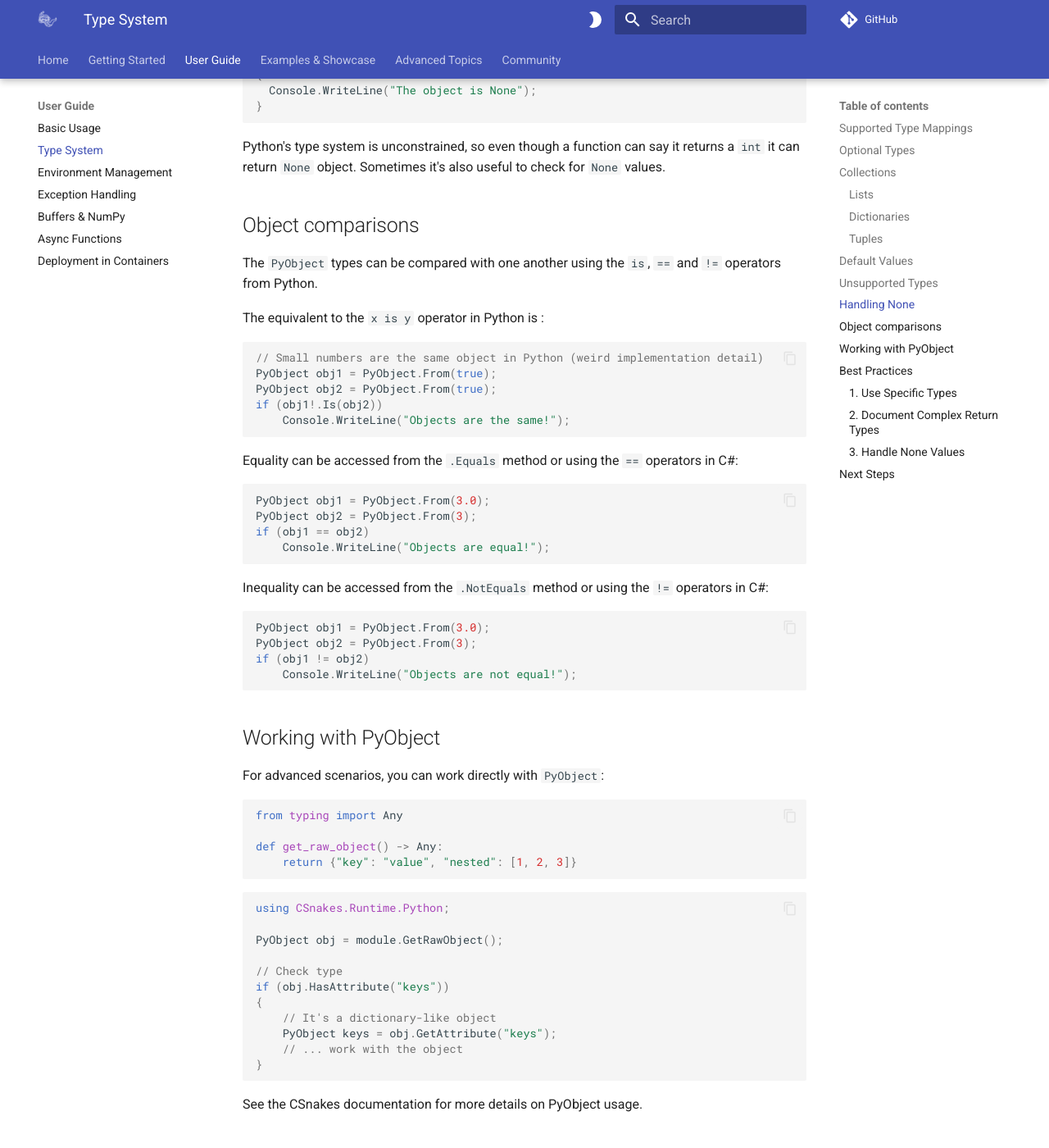
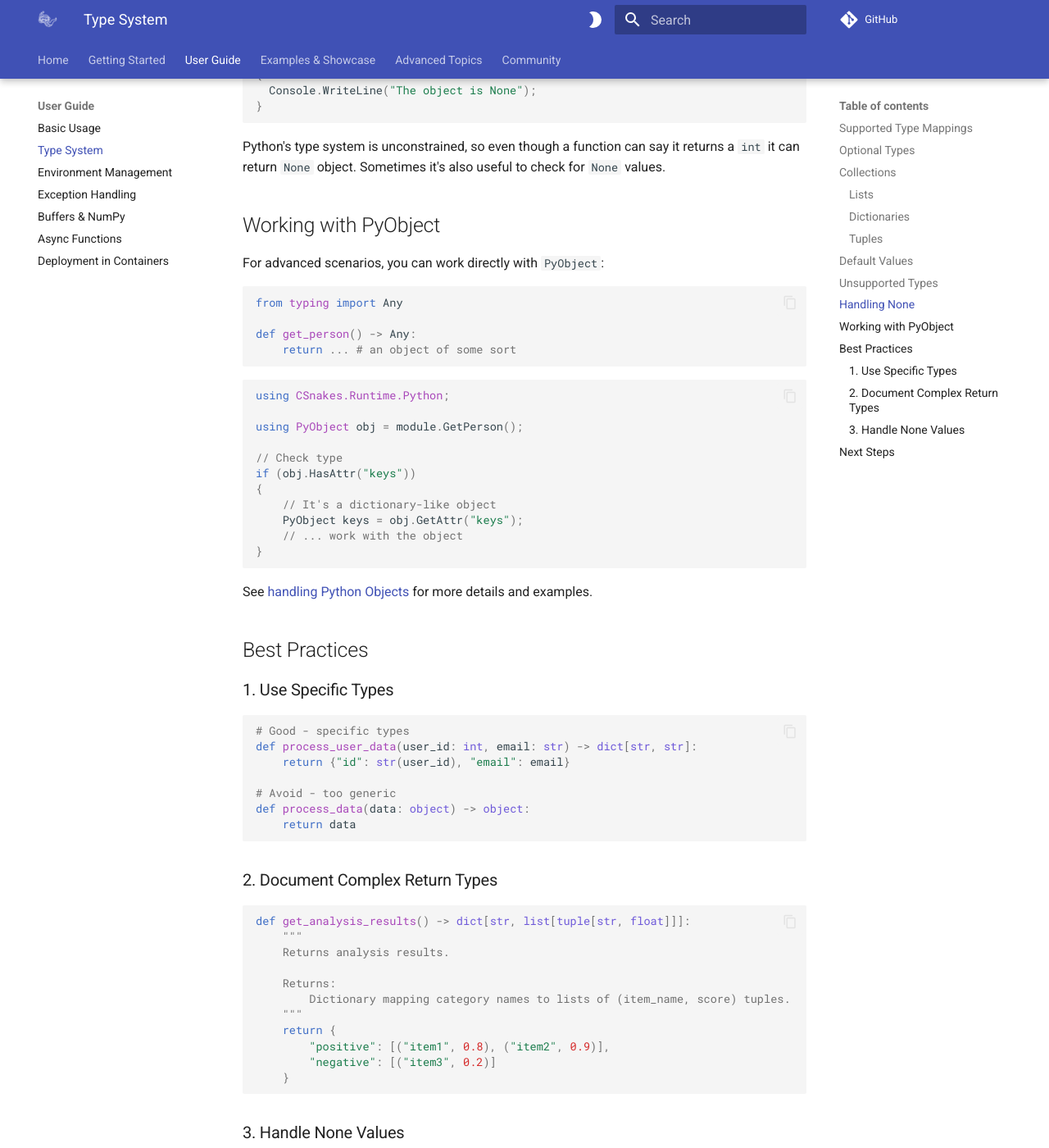
Before and after one commit to tonybaloney/CSnakes, an MkDocs documentation site: the page built from docs/user-guide/type-system.md, in a window 1280 px wide and 1400 px high, scrolled down 4425 px. Shown: the whole window at 82% size. Built offline with MkDocs 1.6.1 and Material for MkDocs 9.7.7, drawn with Linux system fonts in a browser that asks for light colours; comment, search, counter and statistics services are not loaded.

Commit message:
Add Pyobject docs

````diff
--- a/docs/user-guide/type-system.md
+++ b/docs/user-guide/type-system.md
@@ -181,38 +181,6 @@ if (obj.IsNone())
 
 Python's type system is unconstrained, so even though a function can say it returns a `int` it can return `None` object. Sometimes it's also useful to check for `None` values.
 
-## Object comparisons
-
-The `PyObject` types can be compared with one another using the `is`, `==` and `!=` operators from Python.
-
-The equivalent to the `x is y` operator in Python is :
-
-```csharp
-// Small numbers are the same object in Python (weird implementation detail)
-PyObject obj1 = PyObject.From(true);
-PyObject obj2 = PyObject.From(true);
-if (obj1!.Is(obj2))
-    Console.WriteLine("Objects are the same!");
-```
-
-Equality can be accessed from the `.Equals` method or using the `==` operators in C#:
-
-```csharp
-PyObject obj1 = PyObject.From(3.0);
-PyObject obj2 = PyObject.From(3);
-if (obj1 == obj2)
-    Console.WriteLine("Objects are equal!");
-```
-
-Inequality can be accessed from the `.NotEquals` method or using the `!=` operators in C#:
-
-```csharp
-PyObject obj1 = PyObject.From(3.0);
-PyObject obj2 = PyObject.From(3);
-if (obj1 != obj2)
-    Console.WriteLine("Objects are not equal!");
-```
-
 ## Working with PyObject
 
 For advanced scenarios, you can work directly with `PyObject`:
@@ -220,25 +188,25 @@ For advanced scenarios, you can work directly with `PyObject`:
 ```python
 from typing import Any
 
-def get_raw_object() -> Any:
-    return {"key": "value", "nested": [1, 2, 3]}
+def get_person() -> Any:
+    return ... # an object of some sort
 ```
 
 ```csharp
 using CSnakes.Runtime.Python;
 
-PyObject obj = module.GetRawObject();
+using PyObject obj = module.GetPerson();
 
 // Check type
-if (obj.HasAttribute("keys"))
+if (obj.HasAttr("keys"))
 {
     // It's a dictionary-like object
-    PyObject keys = obj.GetAttribute("keys");
+    PyObject keys = obj.GetAttr("keys");
     // ... work with the object
 }
 ```
 
-See the CSnakes documentation for more details on PyObject usage.
+See [handling Python Objects](pyobject.md) for more details and examples.
 
 ## Best Practices
 
````
Also changed, not shown: docs/user-guide/pyobject.md (added, +33 -0 lines).
